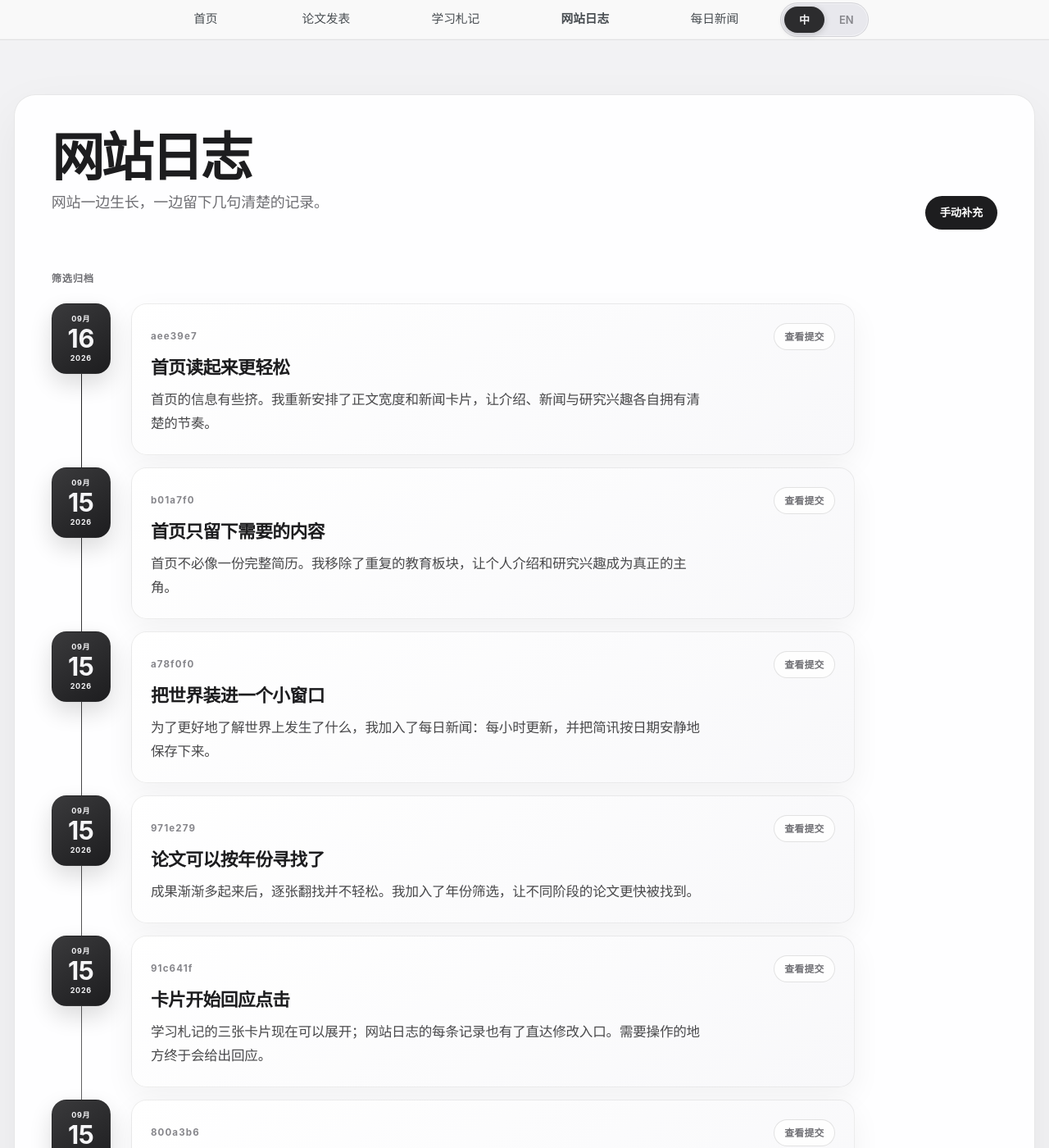
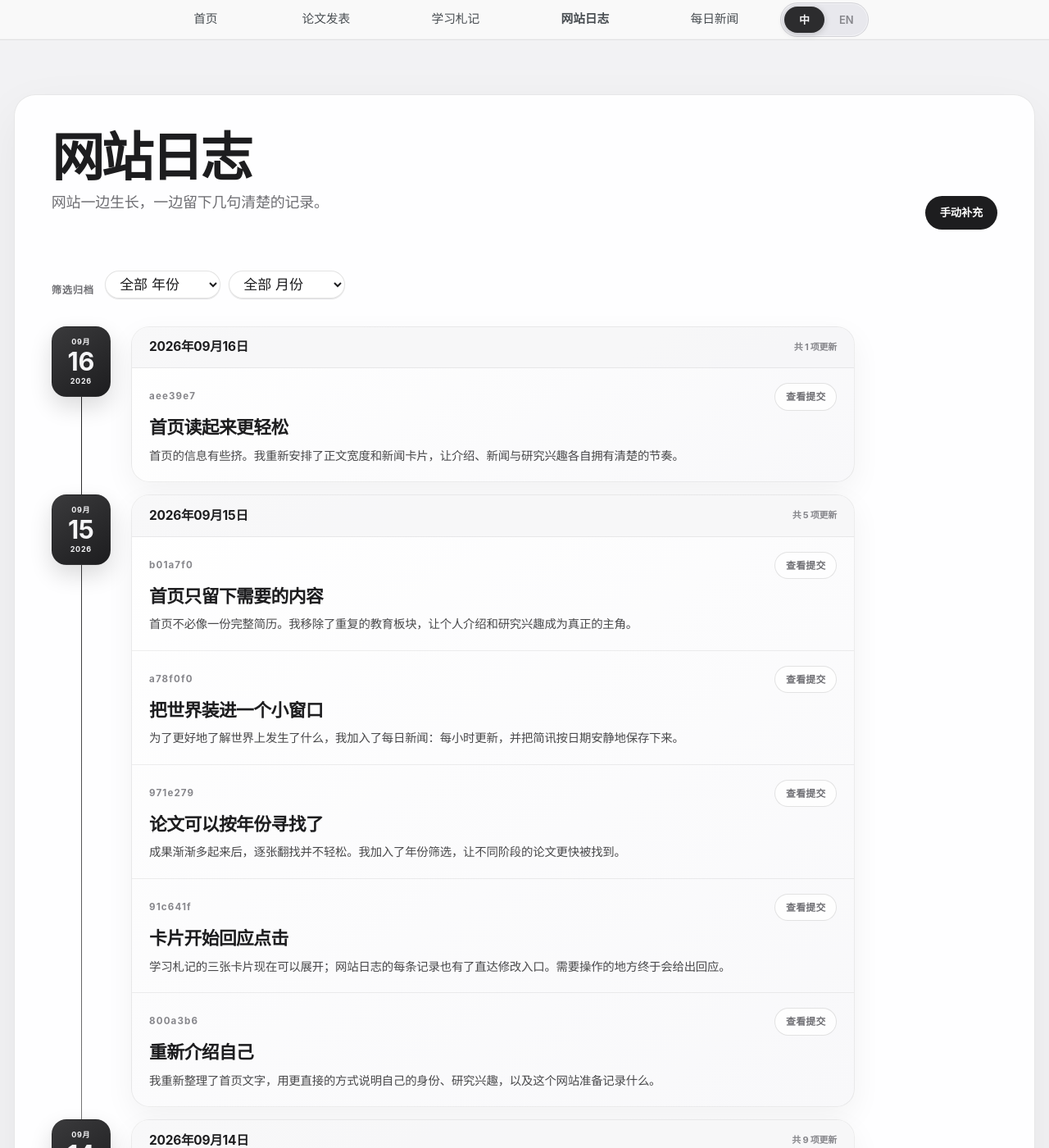
Before and after one commit to HaoxiangLuo/HaoxiangLuo.github.io, a Jekyll site: the page built from _pages/site-log-zh.html, in a window 1280 px wide and 1400 px high. Shown: the whole window at 82% size. Built offline with Jekyll 4.4.1, drawn with Linux system fonts in a browser that asks for light colours; a style sheet for code colours, icons or effects is not loaded; some of the changed text lies outside the part shown.

Commit message:
Rebalance home and group site log by date

```diff
--- a/_pages/site-log-zh.html
+++ b/_pages/site-log-zh.html
@@ -13,16 +13,27 @@ translation_url: /site-log/
 </div>
 {% include archive-date-filter.html %}
 <div class="site-timeline">
-  {% for entry in site.data.site_updates %}
-    <article class="site-log-entry" id="update-{{ entry.sha }}" data-filter-date="{{ entry.date }}">
-      <time datetime="{{ entry.date }}"><span>{{ entry.date | date: "%m月" }}</span><strong>{{ entry.date | date: "%d" }}</strong><small>{{ entry.date | date: "%Y" }}</small></time>
-      <div class="site-log-entry__content">
-        <div class="site-log-entry__head">
-          <span class="site-log-entry__issue">{{ entry.sha }}</span>
-          <a class="site-log-entry__edit" href="{{ entry.url }}" target="_blank" rel="noopener noreferrer"><span>查看提交</span></a>
+  {% assign updates_by_date = site.data.site_updates | group_by: "date" %}
+  {% for day in updates_by_date %}
+    <article class="site-log-day" id="updates-{{ day.name }}" data-filter-date="{{ day.name }}">
+      <time datetime="{{ day.name }}"><span>{{ day.name | date: "%m月" }}</span><strong>{{ day.name | date: "%d" }}</strong><small>{{ day.name | date: "%Y" }}</small></time>
+      <div class="site-log-day__card">
+        <header class="site-log-day__header">
+          <h2>{{ day.name | date: "%Y年%m月%d日" }}</h2>
+          <span>共 {{ day.items | size }} 项更新</span>
+        </header>
+        <div class="site-log-day__items">
+          {% for entry in day.items %}
+            <section class="site-log-entry" id="update-{{ entry.sha }}">
+              <div class="site-log-entry__head">
+                <span class="site-log-entry__issue">{{ entry.sha }}</span>
+                <a class="site-log-entry__edit" href="{{ entry.url }}" target="_blank" rel="noopener noreferrer"><span>查看提交</span></a>
+              </div>
+              <h3>{{ entry.title_zh }}</h3>
+              <p class="site-log-entry__story">{{ entry.story_zh | default: entry.details_zh | default: entry.message }}</p>
+            </section>
+          {% endfor %}
         </div>
-        <h2>{{ entry.title_zh }}</h2>
-        <p class="site-log-entry__story">{{ entry.story_zh | default: entry.details_zh | default: entry.message }}</p>
       </div>
     </article>
   {% else %}
--- a/_sass/_content-refinements.scss
+++ b/_sass/_content-refinements.scss
@@ -1488,3 +1488,152 @@ body.home-page .news-window {
     margin-top: 0.9rem;
   }
 }
+
+/* Home balance: a steadier 30/70 split and a compact editorial rhythm. */
+@media (min-width: 1024px) {
+  body.home-page #main {
+    max-width: 1280px;
+    grid-template-columns: minmax(280px, 0.31fr) minmax(0, 0.69fr);
+    gap: clamp(1.5rem, 2.5vw, 2.25rem);
+    padding-top: clamp(2rem, 4vh, 3.25rem);
+  }
+
+  body.home-page .sidebar.sticky {
+    width: auto;
+    padding: clamp(1.35rem, 2vw, 1.7rem);
+    border-radius: 28px;
+  }
+
+  body.home-page .sidebar .author__avatar {
+    max-width: 220px;
+    margin-right: auto;
+    margin-left: auto;
+  }
+
+  body.home-page .home-intro-panel {
+    padding: clamp(2.25rem, 3.2vw, 3.35rem) clamp(2.5rem, 4vw, 4rem);
+  }
+
+  body.home-page .home-intro-panel h1 {
+    font-size: clamp(3rem, 4.2vw, 3.9rem);
+  }
+
+  body.home-page .home-intro-panel h2 {
+    margin-top: 2rem;
+  }
+
+  body.home-page .news-window {
+    margin-top: 1.25rem;
+  }
+}
+
+/* Site log: one date card contains every update published on that day. */
+.site-log-day {
+  position: relative;
+  display: grid;
+  grid-template-columns: 72px minmax(0, 1fr);
+  gap: clamp(0.9rem, 2vw, 1.5rem);
+  scroll-margin-top: 5.5rem;
+}
+
+.site-log-day > time {
+  position: relative;
+  z-index: 1;
+  display: flex;
+  width: 72px;
+  height: 86px;
+  flex-direction: column;
+  align-items: center;
+  justify-content: center;
+  border: 1px solid rgba(29, 29, 31, 0.1);
+  border-radius: 18px;
+  color: #f5f5f7;
+  background: linear-gradient(145deg, #3a3a3c, #1d1d1f);
+  box-shadow: 0 12px 28px rgba(0, 0, 0, 0.14);
+}
+
+.site-log-day > time span,
+.site-log-day > time small {
+  font-size: 0.5rem;
+  font-weight: 700;
+  letter-spacing: 0.08em;
+}
+
+.site-log-day > time strong {
+  margin: 0.08rem 0;
+  font-size: 1.7rem;
+  line-height: 1;
+}
+
+.site-log-day__card {
+  overflow: hidden;
+  border: 1px solid rgba(29, 29, 31, 0.08);
+  border-radius: 22px;
+  background: linear-gradient(145deg, #fff, #f8f8fa);
+  box-shadow: 0 12px 36px rgba(0, 0, 0, 0.05);
+}
+
+.site-log-day__header {
+  display: flex;
+  align-items: center;
+  justify-content: space-between;
+  gap: 1rem;
+  padding: 0.85rem 1.15rem;
+  border-bottom: 1px solid rgba(29, 29, 31, 0.075);
+  background: rgba(245, 245, 247, 0.72);
+}
+
+.site-log-day__header h2 {
+  margin: 0;
+  padding: 0;
+  border: 0;
+  font-size: 0.86rem;
+  letter-spacing: -0.015em;
+}
+
+.site-log-day__header span {
+  color: #86868b;
+  font-size: 0.61rem;
+  font-weight: 650;
+}
+
+.site-log-day__items {
+  display: grid;
+}
+
+.site-log-day .site-log-entry {
+  display: block;
+  padding: 1rem 1.15rem 1.1rem;
+}
+
+.site-log-day .site-log-entry + .site-log-entry {
+  border-top: 1px solid rgba(29, 29, 31, 0.075);
+}
+
+.site-log-day .site-log-entry h3 {
+  margin: 0.42rem 0 0.5rem;
+  color: #1d1d1f;
+  font-size: clamp(1rem, 1.7vw, 1.28rem);
+  line-height: 1.22;
+  letter-spacing: -0.025em;
+}
+
+@media (max-width: 620px) {
+  .site-log-day {
+    grid-template-columns: 48px minmax(0, 1fr);
+    gap: 0.75rem;
+  }
+
+  .site-log-day > time {
+    width: 48px;
+    height: 78px;
+    border-radius: 14px;
+  }
+
+  .site-log-day > time strong { font-size: 1.45rem; }
+  .site-log-day > time span,
+  .site-log-day > time small { font-size: 0.44rem; letter-spacing: 0.03em; }
+  .site-log-day__header { align-items: flex-start; padding: 0.75rem 0.85rem; }
+  .site-log-day__header span { white-space: nowrap; }
+  .site-log-day .site-log-entry { padding: 0.85rem; }
+}
```
Also changed, not shown: _includes/archive-date-filter.html (+8 -0 lines), _pages/site-log.html (+20 -9 lines).
